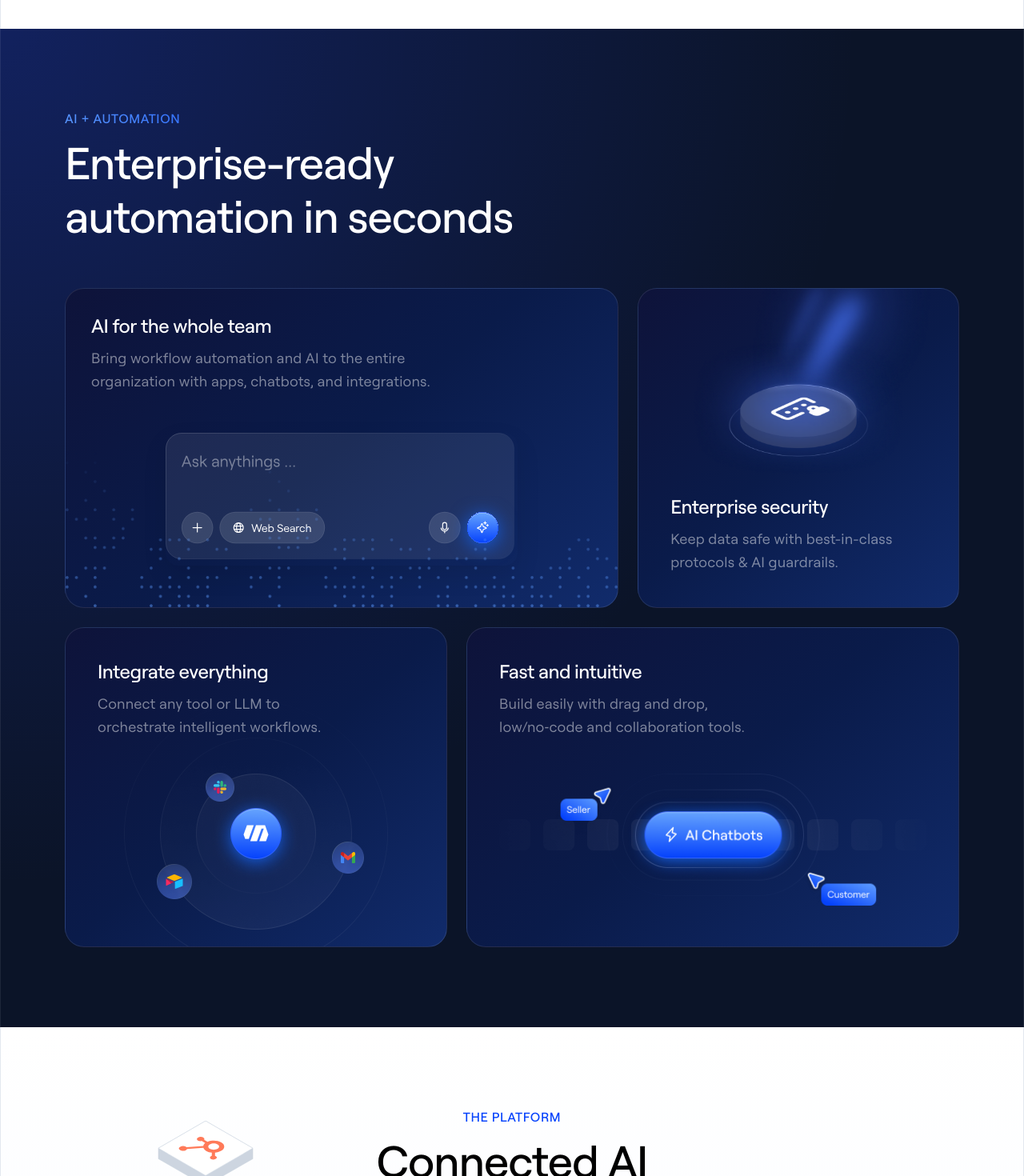
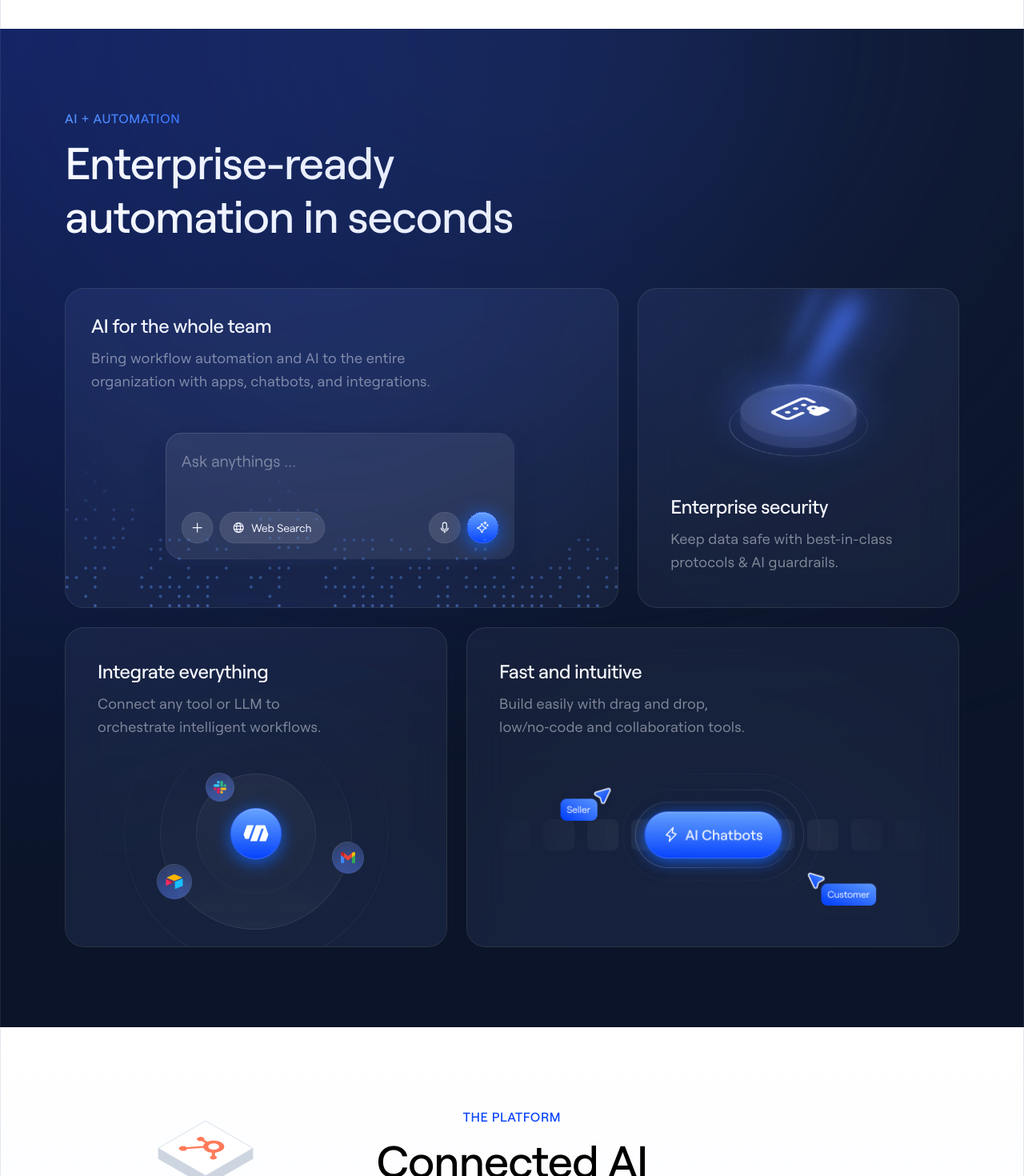
Before and after one commit to inungbagusp/dipa-technical-test, a Next.js app: page / in a window 1280 px wide. Shown: the part 1940-3410 px from the top of the page at 80% size. Built offline with nearby package versions, Linux system fonts and the light colour scheme.

Commit message:
[14/12/25] finishing dashboard

```diff
--- a/src/app/dashboard/page.js
+++ b/src/app/dashboard/page.js
@@ -38,7 +38,7 @@ export default function DashboardLayout() {
                 <div className={[
                     "lg:ml-[240px] p-4 md:py-5 md:px-[20px]",
                     "flex flex-col xl:flex-row",
-                    "bg-[#111418] rounded-xl",
+                    "bg-[#191D21] rounded-xl",
                     "gap-6 xl:gap-0 relative overflow-hidden"
                 ].join(" ")}
                 >
--- a/src/components/Dashboard/Markets/MarketsCard.js
+++ b/src/components/Dashboard/Markets/MarketsCard.js
@@ -5,7 +5,7 @@ import MarketsTable from "./MarketsTable";
 
 const MarketsCard = () => {
     return (
-		<div className="w-full xl:w-[722px] bg-[#111418] border border-[#1C2127] rounded-xl py-5 px-4 overflow-hidden">
+		<div className="w-full xl:w-[722px] bg-[#191D21] border border-[#1C2127] rounded-xl py-5 px-4 overflow-hidden">
 			<MarketsHeader />
 			<MarketsTable />
 		</div>
--- a/src/components/Dashboard/PortfolioBreakdown/PortfolioBreakdown.js
+++ b/src/components/Dashboard/PortfolioBreakdown/PortfolioBreakdown.js
@@ -9,7 +9,7 @@ const PortfolioBreakdownChart = () => {
     return (
         <div className={[
             "flex flex-col items-center justify-center w-full xl:min-w-[353px] relative",
-            "bg-[#111418] border border-[#1C2127] rounded-xl py-5 px-4 gap-2"
+            "bg-[#191D21] border border-[#1C2127] rounded-xl py-5 px-4 gap-2"
         ].join(" ")}>
 
             <div className="flex items-center justify-between w-full">
@@ -38,14 +38,14 @@ const PortfolioBreakdownChart = () => {
                     outerRadius={75}
                     startAngle={230}
                     endAngle={-55}
-                    strokeWidth={6}
+                    strokeWidth={4}
                     cornerRadius={6}
                 >
                 {portfolioBreakdown.map((entry, index) => (
                     <Cell
                         key={index}
                         fill={entry.color}
-                        stroke="#111418"
+                        stroke="#191D21"
                         strokeWidth={4}
                     />
                 ))}
--- a/src/components/Dashboard/PortfolioBreakdown/YourAssets.js
+++ b/src/components/Dashboard/PortfolioBreakdown/YourAssets.js
@@ -6,7 +6,7 @@ const YourAssets = () => {
     return (
         <div className={[
             "py-5 px-4 w-full xl:min-w-[353px]",
-            "bg-[#111418] border border-[#1C2127] rounded-xl"
+            "bg-[#191D21] border border-[#1C2127] rounded-xl"
         ].join(" ")}
         >
             <div className="flex items-center justify-between mb-4">
--- a/src/components/Dashboard/SecurityBanner.js
+++ b/src/components/Dashboard/SecurityBanner.js
@@ -13,7 +13,7 @@ const SecurityBanner = () => {
                 "items-start",
                 "md:items-center",
                 "justify-between",
-                "bg-[#111418]",
+                "bg-[#191D21]",
                 "border border-[#1C2127]",
                 "rounded-xl",
                 "md:px-6",
--- a/src/components/Dashboard/TopBar/SearchBar.js
+++ b/src/components/Dashboard/TopBar/SearchBar.js
@@ -21,6 +21,7 @@ const SearchBar = () => {
                 "rounded-lg",
                 "placeholder-[#677489]",
                 "focus:outline-none",
+                "focus:border border-[#418776]",
                 "w-full",
                 ].join(" ")}
             />
--- a/src/components/Footer/FooterDesktop.js
+++ b/src/components/Footer/FooterDesktop.js
@@ -49,7 +49,10 @@ const FooterDesktop = () => {
                                 <input
                                     type="email"
                                     placeholder="Your email"
-                                    className="bg-transparent px-4 ts-16 outline-none flex-1 text-gray-600 h-[48px]"
+                                    className={[
+                                        "bg-transparent px-4 ts-16 outline-none flex-1 text-gray-600 h-[48px]",
+                                        "focus:border border-[#AABFF9] rounded-[6px]",
+                                    ].join(" ")}
                                 />
                                 <Image
                                     src="/image/icon/arrow-narrow-right.svg"
--- a/src/sections/EnterpriseSection.js
+++ b/src/sections/EnterpriseSection.js
@@ -16,7 +16,7 @@ const EnterpriseSection = () => {
         >
 
             {/* BACKGROUND GRADIENT */}
-            <div className="absolute inset-0 bg-[radial-gradient(circle_at_top_left,rgba(39,73,255,0.25),transparent_60%)] pointer-events-none"></div>
+            <div className="absolute inset-0 bg-[radial-gradient(circle_at_top_left,rgba(39,73,255,0.25),transparent_60%)] pointer-events-none" />
 
             {/* CONTAINER */}
             <Container className={[
@@ -33,6 +33,17 @@ const EnterpriseSection = () => {
                 "xl:px-[80px]",
             ].join(" ")}
             >
+                <div
+                    className={[
+                        "absolute top-[10px] left-1/2",
+                        "-translate-x-1/2 -translate-y-1/2",
+                        "w-[800px] h-[350px]",
+                        "bg-[#4875FF]",
+                        "rounded-full",
+                        "blur-[300px]",
+                        "opacity-60",
+                    ].join(" ")}
+                />
 
                 {/* TOP TEXT */}
                 <motion.p
@@ -49,6 +60,7 @@ const EnterpriseSection = () => {
                         "mb-2",
                         "lg:text-left",
                         "lg:text-[16px]",
+                        "z-20"
                     ].join(" ")}
                 >
                     AI + AUTOMATION
@@ -67,6 +79,7 @@ const EnterpriseSection = () => {
                         "ls-neg2",
                         "lg:text-left",
                         "lg:text-[56px]",
+                        "z-20"
                     ].join(" ")}
                 >
                     Enterprise-ready <br /> automation in seconds
@@ -85,7 +98,6 @@ const EnterpriseSection = () => {
                             className={[
                                 "w-full",
                                 "h-[300px]",
-                                "bg-[linear-gradient(140deg,#0E133A_0%,#0A1B4A_50%,#112B6B_100%),radial-gradient(circle_at_80%_75%,rgba(57,117,255,0.35)_0%,rgba(0,0,0,0)_70%),linear-gradient(180deg,rgba(0,0,0,0.35)_0%,rgba(0,0,0,0)_40%)]",
                                 "border border-white/10",
                                 "backdrop-blur-xl",
                                 "rounded-3xl",
@@ -94,9 +106,22 @@ const EnterpriseSection = () => {
                                 "overflow-hidden",
                                 "lg:w-[720px]",
                                 "md:h-[400px]",
-                                "md:p-8"
+                                "md:p-8",
+                                "bg-[#FFFFFF0A]",
+                                "z-20"
                             ].join(" ")}
                         >
+                            <div
+                                className={[
+                                    "absolute bottom-[10px] left-1/2",
+                                    "-translate-x-1/2 -translate-y-1/2",
+                                    "w-[400px] h-[400px]",
+                                    "bg-[#4875FF]",
+                                    "rounded-full",
+                                    "blur-[300px]",
+                                    "opacity-60",
+                                ].join(" ")}
+                            />
                             <h3 className={[
                                     "font-medium",
                                     "text-white",
@@ -150,7 +175,6 @@ const EnterpriseSection = () => {
                             className={[
                                 "w-full",
                                 "h-[300px]",
-                                "bg-[linear-gradient(140deg,#0E133A_0%,#0A1B4A_50%,#112B6B_100%),radial-gradient(circle_at_80%_75%,rgba(57,117,255,0.35)_0%,rgba(0,0,0,0)_70%),linear-gradient(180deg,rgba(0,0,0,0.35)_0%,rgba(0,0,0,0)_40%)]",
                                 "border border-white/10",
                                 "backdrop-blur-xl",
                                 "rounded-3xl",
@@ -161,9 +185,23 @@ const EnterpriseSection = () => {
                                 "lg:pb-10",
                                 "lg:w-[416px]",
                                 "md:h-[400px]",
-                                "md:p-8"
+                                "md:p-8",
+                                "bg-[#FFFFFF0A]",
+                                "z-20",
+                                "relative",
                             ].join(" ")}
                         >
+                            <div
+                                className={[
+                                    "absolute top-[100px] left-1/2",
+                                    "-translate-x-1/2 -translate-y-1/2",
+                                    "w-[400px] h-[200px]",
+                                    "bg-[#4875FF]",
+                                    "rounded-full",
+                                    "blur-[300px]",
+                                    "opacity-60",
+                                ].join(" ")}
+                            />
                             <div className="relative mb-5 mt-10 md:mt-0">
                                 <Image
                                     src="/image/enterprise/enterprise-flash.png"
@@ -216,7 +254,6 @@ const EnterpriseSection = () => {
                             className={[
                                 "w-full",
                                 "h-[300px]",
-                                "bg-[linear-gradient(140deg,#0E133A_0%,#0A1B4A_50%,#112B6B_100%),radial-gradient(circle_at_80%_75%,rgba(57,117,255,0.35)_0%,rgba(0,0,0,0)_70%),linear-gradient(180deg,rgba(0,0,0,0.35)_0%,rgba(0,0,0,0)_40%)]",
                                 "border border-white/10",
                                 "backdrop-blur-xl",
                                 "rounded-3xl",
@@ -227,8 +264,21 @@ const EnterpriseSection = () => {
                                 "xl:p-10",
                                 "lg:w-[496px]",
                                 "md:h-[400px]",
+                                "bg-[#FFFFFF0A]",
+                                "z-20"
                             ].join(" ")}
                         >
+                            <div
+                                className={[
+                                    "absolute bottom-[-200px] left-1/2",
+                                    "-translate-x-1/2 -translate-y-1/2",
+                                    "w-[600px] h-[200px]",
+                                    "bg-[#4875FF]",
+                                    "rounded-full",
+                                    "blur-[300px]",
+                                    "opacity-60",
+                                ].join(" ")}
+                            />
                             <h3 className={[
                                     "font-medium",
                                     "text-white",
@@ -269,7 +319,6 @@ const EnterpriseSection = () => {
                             className={[
                                 "w-auto",
                                 "h-[300px]",
-                                "bg-[linear-gradient(140deg,#0E133A_0%,#0A1B4A_50%,#112B6B_100%),radial-gradient(circle_at_80%_75%,rgba(57,117,255,0.35)_0%,rgba(0,0,0,0)_70%),linear-gradient(180deg,rgba(0,0,0,0.35)_0%,rgba(0,0,0,0)_40%)]",
                                 "border border-white/10",
                                 "backdrop-blur-xl",
                                 "rounded-3xl",
@@ -278,9 +327,22 @@ const EnterpriseSection = () => {
                                 "lg:w-[640px]",
                                 "md:h-[400px]",
                                 "md:p-8",
-                                "xl:p-10"
+                                "xl:p-10",
+                                "bg-[#FFFFFF0A]",
+                                "z-20"
                             ].join(" ")}
                         >
+                            <div
+                                className={[
+                                    "absolute bottom-[-200px] left-1/2",
+                                    "-translate-x-1/2 -translate-y-1/2",
+                                    "w-[600px] h-[200px]",
+                                    "bg-[#4875FF]",
+                                    "rounded-full",
+                                    "blur-[300px]",
+                                    "opacity-60",
+                                ].join(" ")}
+                            />
                             <h3 className={[
                                     "font-medium",
                                     "text-white",
```
Also changed, not shown: src/components/Dashboard/Community/CommunitySlider.js (+4 -5 lines), src/components/Dashboard/QuickAccess/QuickAccessForm.js (+3 -4 lines), src/components/Dashboard/Stakings/StakingSummarySlider.js (+4 -5 lines).
